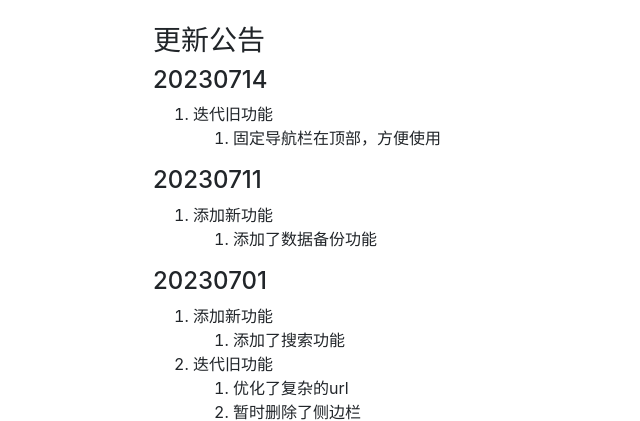
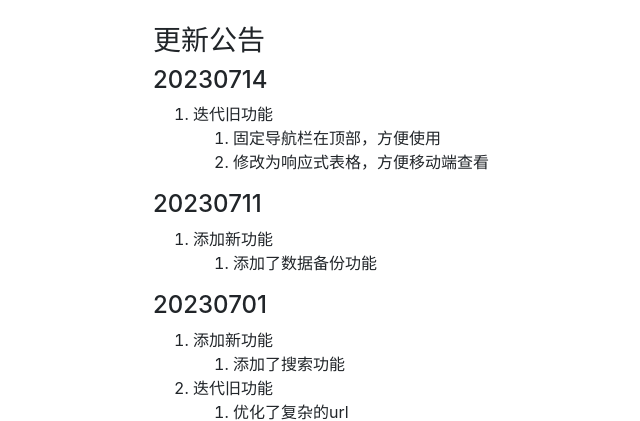
Before and after one commit to zhenda-hub/zhenda_note, a Django app: page /update_notice/update_notice/ in a window 1280 px wide. Shown: the part 56-477 px from the top of the page, without its empty margins (182-822 px from the left). Run offline with Django 4.2, Linux system fonts and the light colour scheme; some libraries are stand-ins or nearby versions.

Commit message:
add update_notice

```diff
--- a/update_notice/templates/update_notice/update_notice.html
+++ b/update_notice/templates/update_notice/update_notice.html
@@ -28,9 +28,9 @@
                     <li>
                         固定导航栏在顶部，方便使用
                     </li>
-{#                    <li>#}
-{#                        优化了底部栏#}
-{#                    </li>#}
+                    <li>
+                        修改为响应式表格，方便移动端查看
+                    </li>
                 </ol>
             </li>
         </ol>
```
